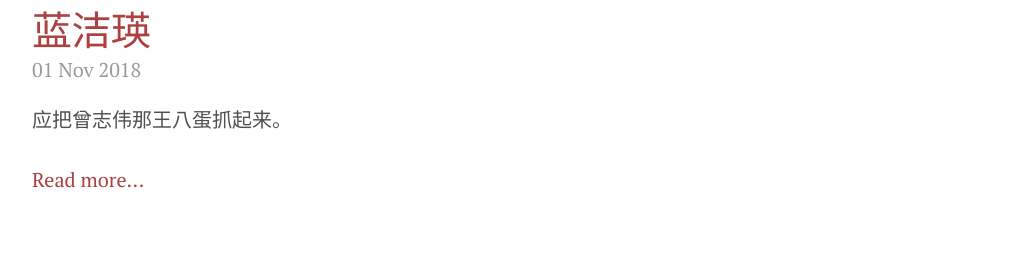
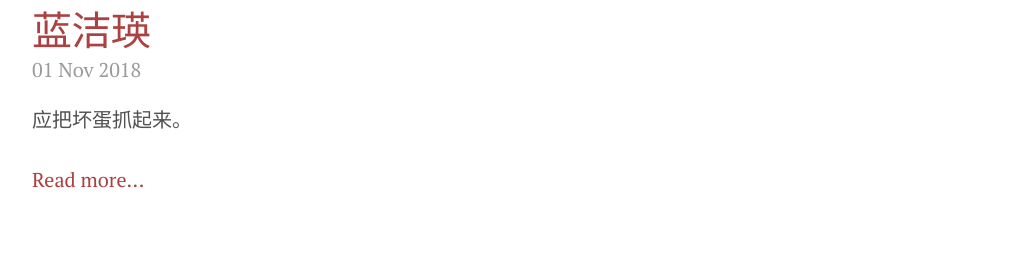
Before and after one commit to outsinre/zh-blog, a Jekyll site: the page built from index.html, in a window 1280 px wide. Shown: the part 127-406 px from the top of the page, without its empty margins (248-1276 px from the left). Built offline with Jekyll 4.4.1, drawn with Linux system fonts in a browser that asks for light colours; the list of posts is cut into pages by our own code.

Commit message:
rm characters

```diff
--- a/_posts/2018-11-01-ljy.md
+++ b/_posts/2018-11-01-ljy.md
@@ -3,6 +3,6 @@ layout: post
 title: 蓝洁瑛
 ---
 
-应把曾志伟那王八蛋抓起来。
+应把坏蛋抓起来。
 
 <iframe width="560" height="315" src="https://www.youtube.com/embed/HX88G71J7i4" frameborder="0" allow="accelerometer; autoplay; encrypted-media; gyroscope; picture-in-picture" allowfullscreen></iframe>
```
